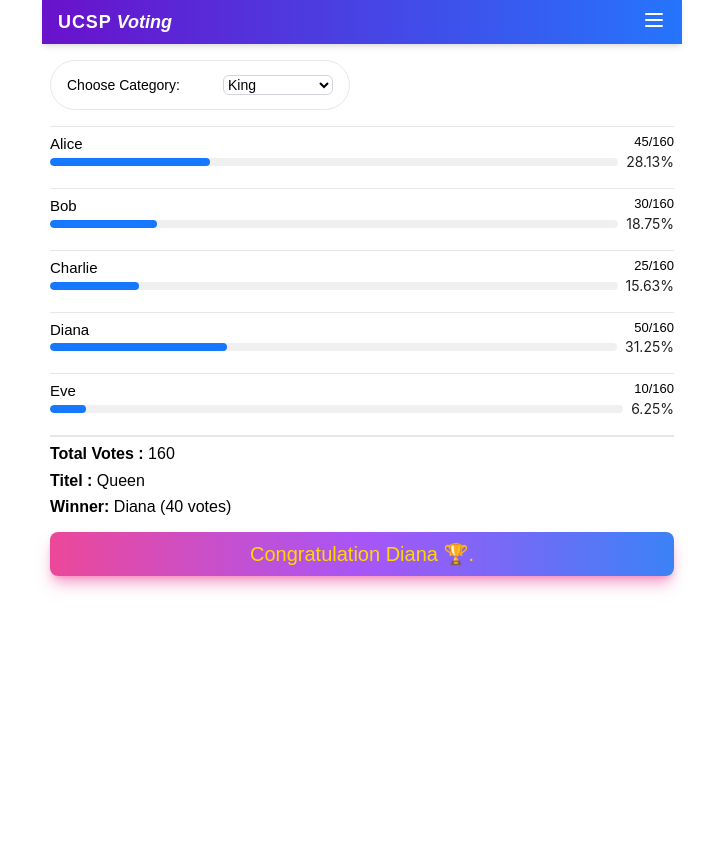
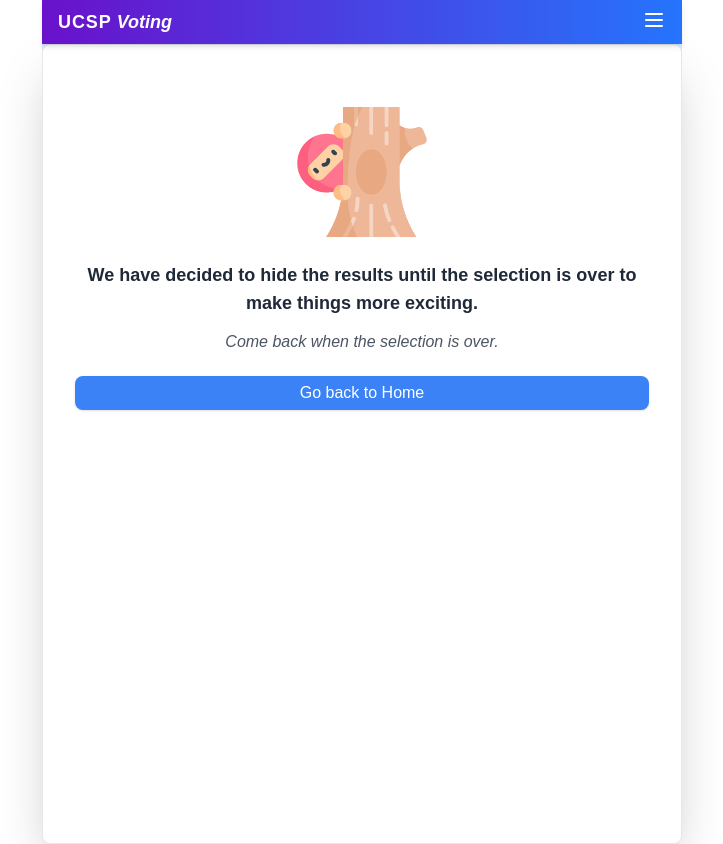
Before and after one commit to ChanMinKhant/CuVoting, a React (Vite) app in the folder client/: page /voting_results in a window 1280 px wide. Shown: the whole page, without its empty margins (278-1001 px from the left). Before the commit the page ends 800 px from the top, so only its background shows below. Built offline with nearby package versions, Linux system fonts and the light colour scheme.

Commit message:
take this

```diff
--- a/client/src/components/Modal.jsx
+++ b/client/src/components/Modal.jsx
@@ -1,32 +1,24 @@
 import { useState } from 'react';
 
 const Modal = ({ isOpen, onClose }) => {
+  const votingStarted = true;
   const [votes, setVotes] = useState({
-    smileQueen: 0,
-    stylish: 0,
-    mostHelpful: 0,
+    smile: false,
+    pretty: false,
+    innocent: false,
   });
-  const catas = [
-    {
-      id: 1,
-      title: 'smile',
-    },
-    {
-      id: 2,
-      title: 'pretty',
-    },
-    {
-      id: 3,
-      title: 'innocent',
-    },
+
+  const categories = [
+    { id: 1, title: 'Smile', key: 'smile' },
+    { id: 2, title: 'Pretty', key: 'pretty' },
+    { id: 3, title: 'Innocent', key: 'innocent' },
   ];
 
-  const handleVoteChange = (category) => {
+  const toggleVote = (categoryKey) => {
     setVotes((prevVotes) => ({
       ...prevVotes,
-      [category]: prevVotes[category] + 1,
+      [categoryKey]: !prevVotes[categoryKey],
     }));
-    onClose();
   };
 
   if (!isOpen) return null;
@@ -37,40 +29,50 @@ const Modal = ({ isOpen, onClose }) => {
       onClick={onClose}
     >
       <div
-        className='bg-white rounded-lg w-96 p-6'
+        className='bg-white rounded-xl w-full max-w-md p-6 shadow-lg'
         onClick={(e) => e.stopPropagation()}
       >
-        <h2 className='text-lg border-b-2 font-semibold mb-4'>
+        {votingStarted ? (
+          <div>
+            <h2 className='text-xl font-bold text-gray-700 border-b pb-2 mb-4'>
               Vote for Categories
             </h2>
-
-        {/* Vote for Smile Queen */}
-        <div className='mb-2'>
-          {catas.map((cata) => (
-            <div key={cata.id}>
-              {/* <p className='font-medium'>Vote for {cata.title}</p> */}
+            <div className='grid gap-4'>
+              {categories.map((category) => (
+                <div
+                  key={category.id}
+                  className='flex justify-between items-center'
+                >
+                  <span className='text-[#f50579] font-bold font-medium '>
+                    {category.title}
+                  </span>
+                  {votes[category.key] ? (
                     <button
-                className='mt-2 px-2 py-[3px] bg-blue-500 text-sm text-white rounded hover:bg-blue-600'
-                onClick={() => handleVoteChange('smileQueen')}
+                      className='px-4 py-2 bg-red-500 text-white text-sm font-medium rounded-full shadow-md hover:bg-red-600 transition'
+                      onClick={() => toggleVote(category.key)}
                     >
-                Vote {cata.title}
+                      Unvote
                     </button>
-              {/* <p className='mt-2 text-gray-700'>Votes: {votes.smileQueen}</p> */}
+                  ) : (
+                    <button
+                      className='px-4 py-2 bg-blue-500 text-white text-sm font-medium rounded-full shadow-md hover:bg-blue-600 transition'
+                      onClick={() => toggleVote(category.key)}
+                    >
+                      Vote
+                    </button>
+                  )}
                 </div>
               ))}
-          {/* <p className='font-medium'>Vote for Smile Queen</p>
+            </div>
+          </div>
+        ) : (
+          <div className='text-center border-b-2 text-gray-600 text-lg font-medium'>
+            The voting period hasn't begun yet.
+          </div>
+        )}
+        <div className='flex justify-end mt-6'>
           <button
-            className='mt-2 px-4 py-2 bg-blue-500 text-white rounded hover:bg-blue-600'
-            onClick={() => handleVoteChange('smileQueen')}
-          >
-            Vote Smile Queen
-          </button>
-          <p className='mt-2 text-gray-700'>Votes: {votes.smileQueen}</p>*/}
-        </div>
-
-        <div className='flex justify-end mt-4'>
-          <button
-            className='px-4 py-2 bg-gray-300 rounded hover:bg-gray-400'
+            className='px-4 py-2 bg-gray-300 text-gray-700 font-medium rounded-lg shadow-md hover:bg-gray-400 transition'
             onClick={onClose}
           >
             Close
--- a/client/src/pages/Front.jsx
+++ b/client/src/pages/Front.jsx
@@ -7,12 +7,12 @@ function Front() {
       style={{ backgroundImage: 'url(/background.jpg)' }}
     >
       {/* Overlay */}
-      <div className='absolute inset-0 bg-gradient-to-b from-purple-900/70 to-black/90'></div>
+      <div className='absolute inset-0 bg-gradient-to-b from-purple-700/50 to-black/70'></div>
 
       {/* Content */}
       <div className='relative z-10 text-center'>
         <h1 className='text-5xl font-extrabold text-white mb-6 tracking-wider'>
-          <span className='bg-clip-text text-transparent bg-gradient-to-r from-pink-500 to-purple-500'>
+          <span className='bg-clip-text text-transparent bg-gradient-to-r from-pink-500 to-purple-500 '>
             UCSP Voting
           </span>
         </h1>
--- a/client/src/pages/VotingResult.jsx
+++ b/client/src/pages/VotingResult.jsx
@@ -1,6 +1,7 @@
 import React from 'react';
 import { Progress } from 'antd';
 import 'antd/dist/reset.css';
+import { Link } from 'react-router-dom';
 const contestants = [
   {
     id: 1,
@@ -38,13 +39,33 @@ const percentages = contestants.map((contestant) => ({
   percentage: ((contestant.voteCount / totalVotes) * 100).toFixed(2), // Format to 2 decimal places
 }));
 const VotingResult = () => {
-  const allowed = true;
+  const allowed = false;
   if (!allowed) {
     return (
-      <div className='w-full p-4 h-[100vh] flex justify-center items-center'>
-        <div className='text-center'>
-          We have decided to hide the results untill the selection is over to
-          make things more exicting.
+      <div className='w-full h-[100vh] flex justify-center items-center bg-gradient-to-b from-blue-100 to-white'>
+        <div className='text-center flex flex-col h-full p-8 rounded-lg shadow-2xl bg-white border border-gray-200'>
+          <div className='mt-[30px] text-2xl font-bold text-gray-500'>
+            <img
+              src='/hidden.png'
+              alt='Exciting'
+              className='mx-auto mb-6 w-[130px] h-[130px]'
+            />
+            {/* animate-bounce */}
+          </div>
+          <div className='text-lg font-semibold text-gray-800 mb-4'>
+            We have decided to hide the results until the selection is over to
+            make things more exciting.
+          </div>
+          <p className='text-gray-600 italic mb-6'>
+            Come back when the selection is over.
+          </p>
+          <Link
+            to='/home'
+            className='text-white bg-blue-500 px-4 py-2 rounded-lg shadow hover:bg-blue-600 transition'
+          >
+            Go back to Home
+          </Link>
+          {/* <div className='h-4 w-4 mx-auto bg-gray-500 rounded-full animate-bounce mt-[20px]'></div> */}
         </div>
       </div>
     );
```
Also changed, not shown: client/public/hidden.png (added). Lines whose indentation alone changed are shown as unchanged.
